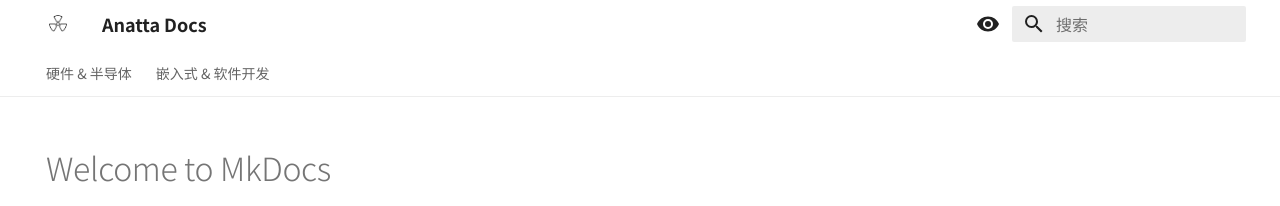
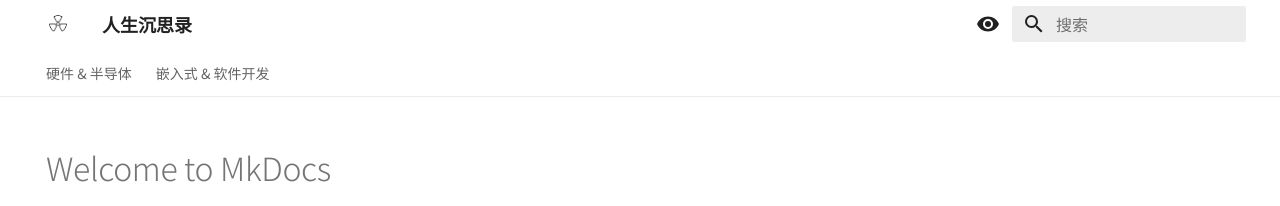
Before and after one commit to anatta-feng/Docs, an MkDocs documentation site: the page built from docs/index.md, in a window 1280 px wide. Shown: the top 206 px of the page. Built offline with MkDocs 1.6.1 and Material for MkDocs 9.7.7, drawn with Linux system fonts in a browser that asks for light colours.

Commit message:
Update mkdocs.yml

```diff
--- a/mkdocs.yml
+++ b/mkdocs.yml
@@ -1,4 +1,4 @@
-site_name: Anatta Docs
+site_name: 人生沉思录
 site_description: 博览万物，融会贯通。
 site_url: https://docs.fxcdev.com
 
```
